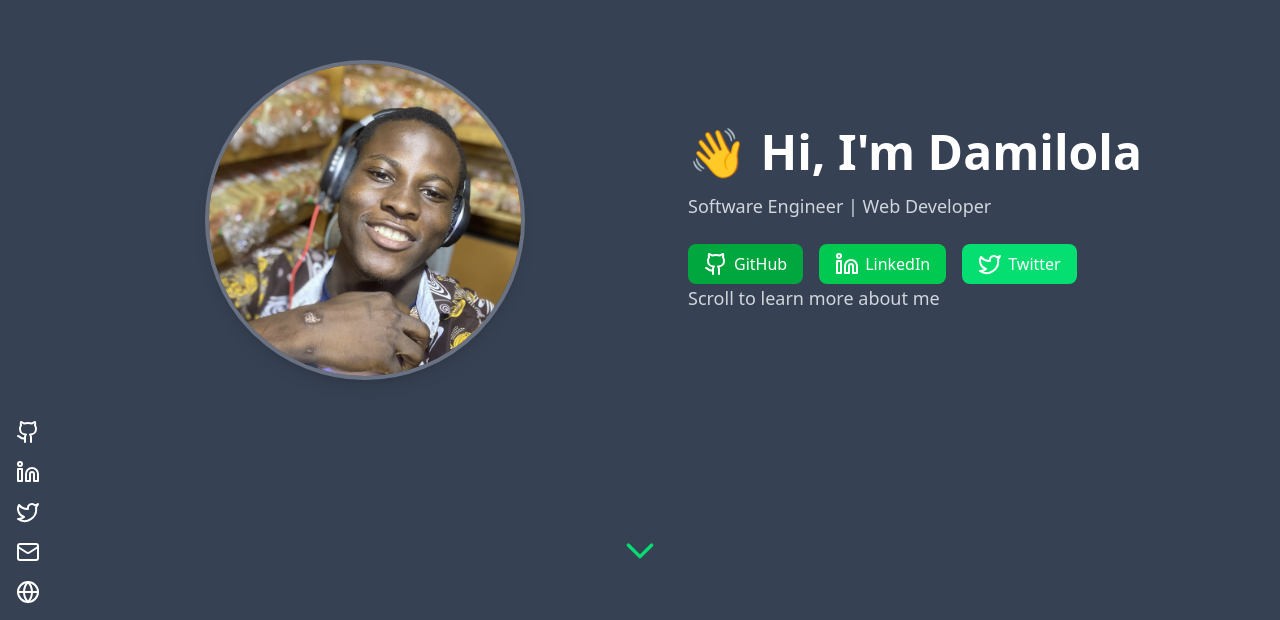
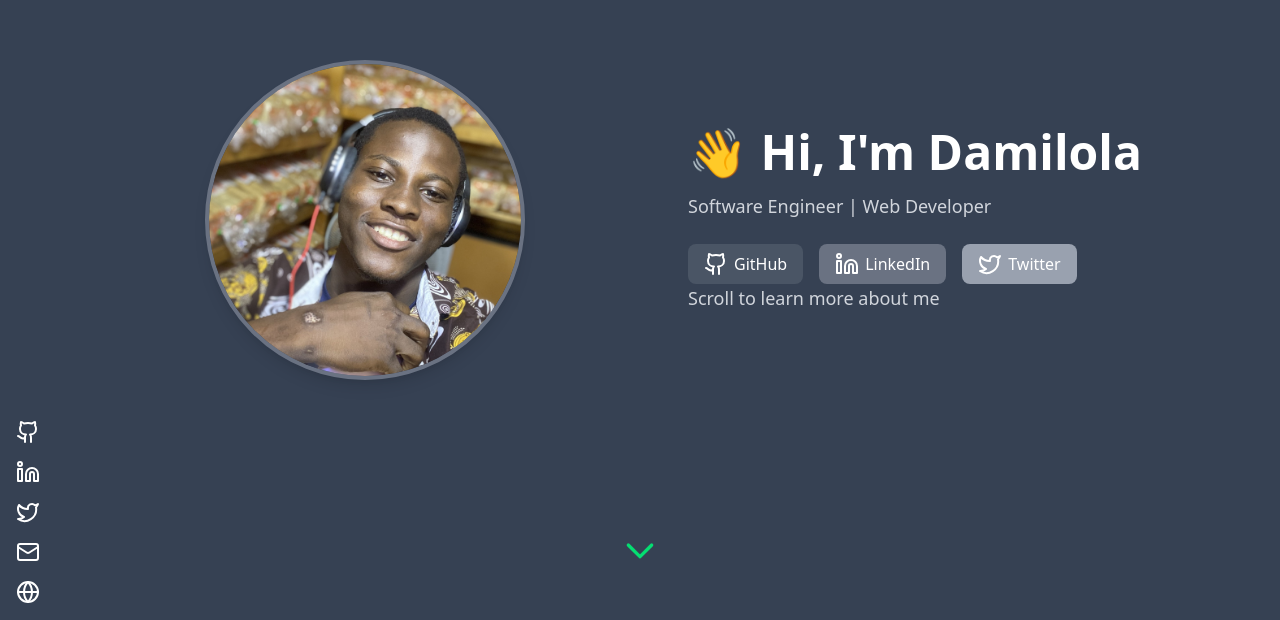
Before and after one commit to Damilola-codes/portfolio, a Vue app: page / in a window 1280 px wide. Shown: the part 180-800 px from the top of the page. Built offline with nearby package versions, Linux system fonts and the light colour scheme.

Commit message:
updated src/app.vue

```diff
--- a/src/App.vue
+++ b/src/App.vue
@@ -175,9 +175,9 @@ onMounted(() => {
           <h1 class="text-4xl md:text-5xl font-bold">👋 Hi, I'm Damilola</h1>
           <p class="mt-4 text-lg text-gray-300">Software Engineer | Web Developer</p>
           <div class="mt-6 flex justify-center items-center md:justify-start space-x-4">
-            <a href="https://github.com/damilola-codes" class="bg-green-600 hover:bg-gray-600 text-white px-4 py-2 rounded-lg items-center flex gap-1.5"><Github class="w-6 h-6" />GitHub</a>
-            <a href="https://linkedin.com/in/damilolacodes001" class="bg-green-500 hover:bg-gray-600 text-white px-4 py-2 rounded-lg flex gap-1.5 "><Linkedin class="w-6 h-6" />LinkedIn</a>
-            <a href="https://twitter.com/damilola-codes" class="bg-green-400 hover:bg-gray-600 text-white px-4 py-2 rounded-lg flex gap-1.5 "><Twitter class="w-6 h-6" />Twitter</a>
+            <a href="https://github.com/damilola-codes" class="bg-gray-600 hover:bg-gray-600 text-white px-4 py-2 rounded-lg items-center flex gap-1.5"><Github class="w-6 h-6" />GitHub</a>
+            <a href="https://linkedin.com/in/damilolacodes001" class="bg-gray-500 hover:bg-gray-600 text-white px-4 py-2 rounded-lg flex gap-1.5 "><Linkedin class="w-6 h-6" />LinkedIn</a>
+            <a href="https://twitter.com/damilola-codes" class="bg-gray-400 hover:bg-gray-600 text-white px-4 py-2 rounded-lg flex gap-1.5 "><Twitter class="w-6 h-6" />Twitter</a>
           </div>
           <p class="text-lg text-gray-300">Scroll to learn more about me</p>
         </div>
```
